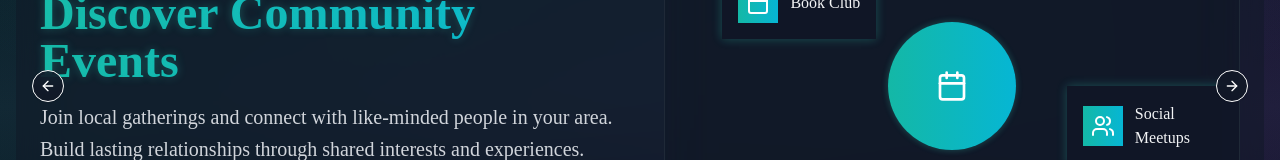
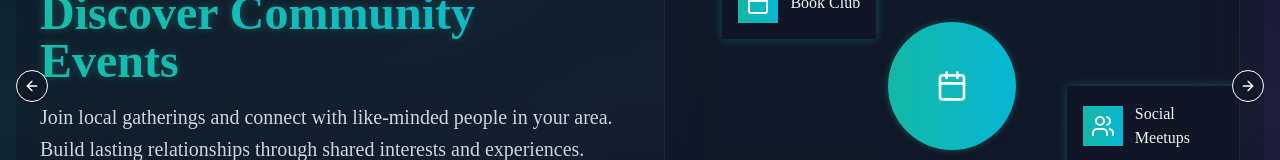
Before and after one commit to gracetownland/NwHacks2025, a React (Vite) app in the folder meet-point/: page / in a window 1280 px wide. Shown: the part 266-426 px from the top of the page. Built offline with nearby package versions, Linux system fonts and the light colour scheme.

Commit message:
tweaked arrows

```diff
--- a/meet-point/src/HeroCarousel.tsx
+++ b/meet-point/src/HeroCarousel.tsx
@@ -119,8 +119,12 @@ const HeroCarousel = () => {
               </CarouselItem>
             ))}
           </CarouselContent>
-          <CarouselPrevious className="left-4 bg-gray-900/80 text-white backdrop-blur hover:bg-gray-800" />
-          <CarouselNext className="right-4 bg-gray-900/80 text-white backdrop-blur hover:bg-gray-800" />
+        <CarouselPrevious
+  className="left-8 bg-gray-900/80 text-white backdrop-blur hover:bg-gray-800 transition-transform -translate-x-8"
+/>
+<CarouselNext
+  className="right-8 bg-gray-900/80 text-white backdrop-blur hover:bg-gray-800 transition-transform translate-x-8"
+/>
         </Carousel>
 
         {/* Carousel Indicators */}
```
